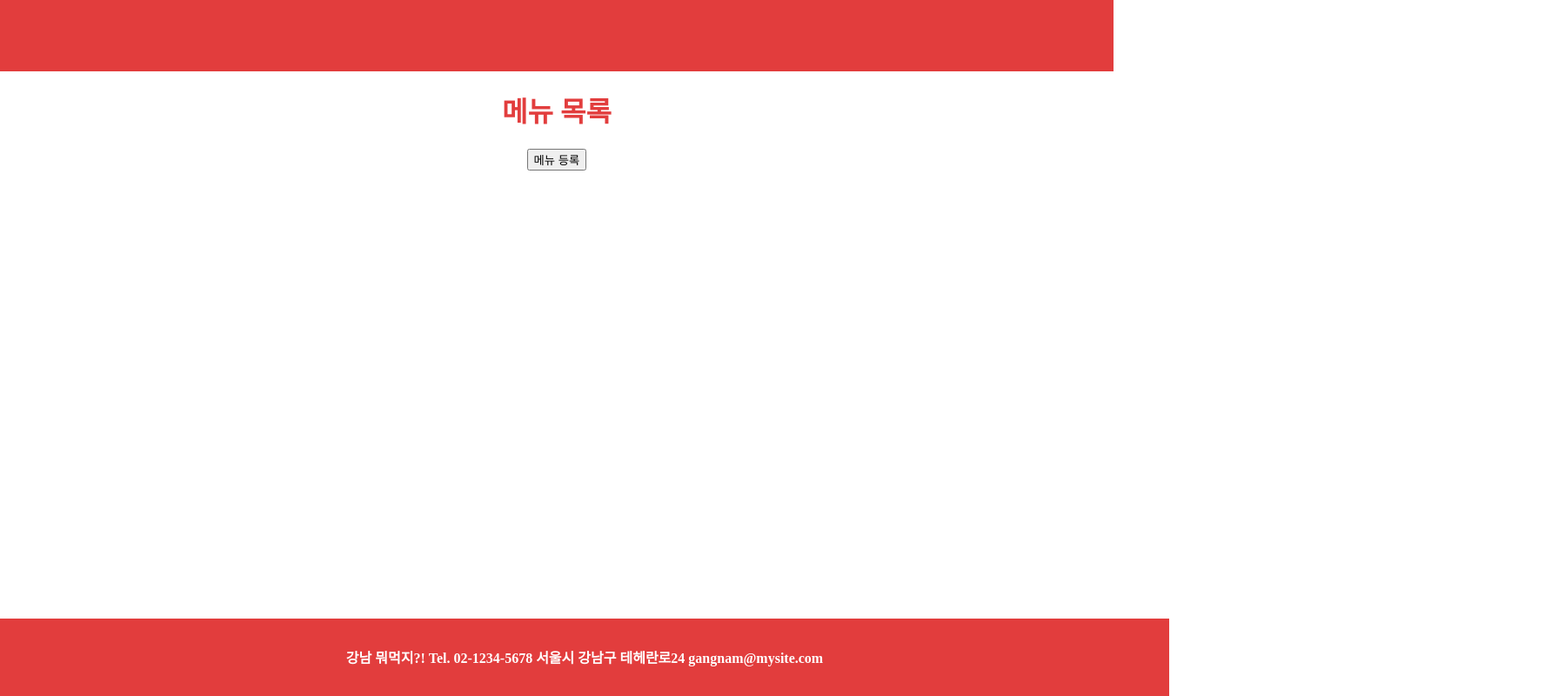
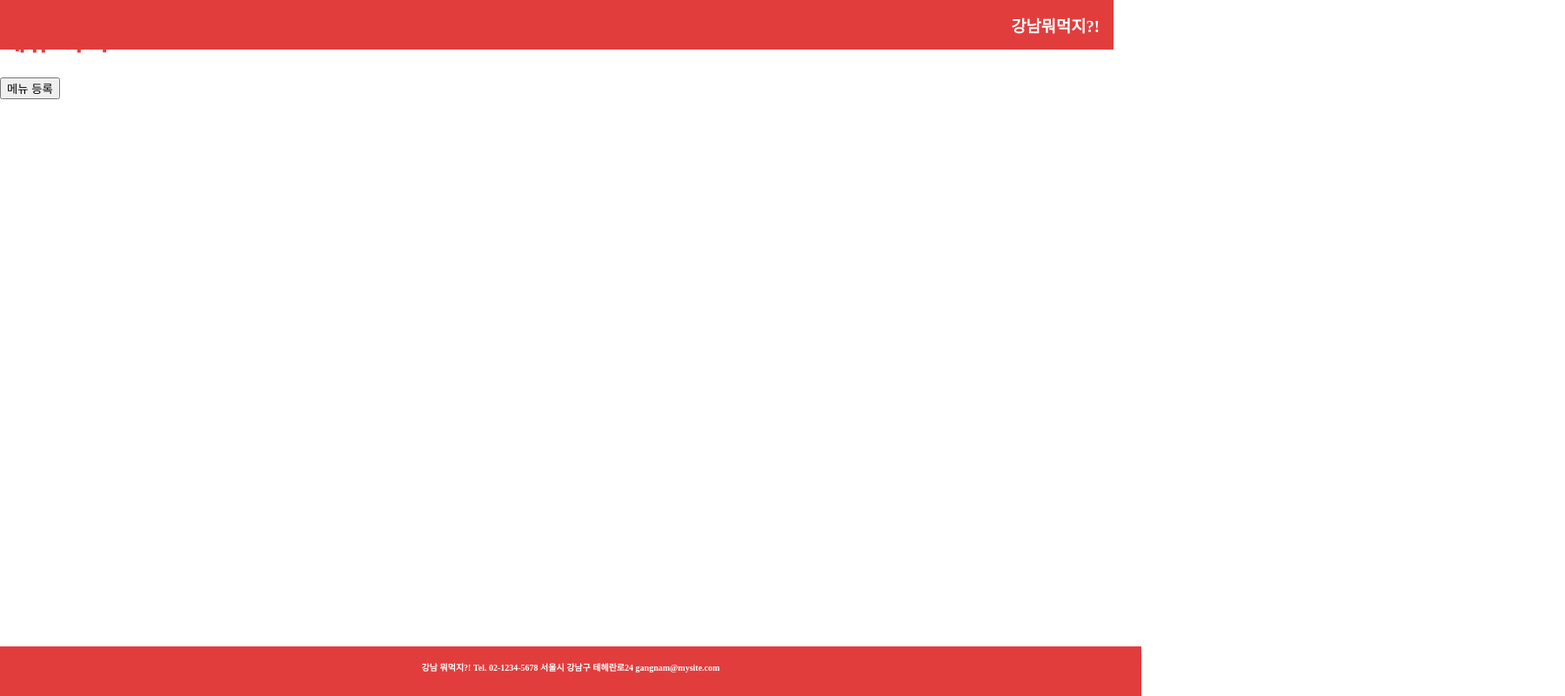
Before and after one commit to yuseungchul/toy-project, a React (Create React App) app: page /restaurant in a window 1280 px wide. Shown: the whole page at 87% size, 1799 px wide, since content can reach past the window. Built offline with nearby package versions, Linux system fonts and the light colour scheme; no server answers.

Commit message:
[구주영] 중간 통합 및 정리

```diff
--- a/src/App.css
+++ b/src/App.css
@@ -1,22 +1,3 @@
-body {
-    text-align: center;
-}
-
-ul {
-    list-style-type: none;
-    display : flex;
-    width : 280px;
-    margin : auto;
-}
-
-li {
-    padding : 10px;
-}
-
-a {
-    text-decoration: none;
-}
-
 .menuBox div {
   display: inline-block;
   margin: 5px;
@@ -35,19 +16,35 @@ a {
 }
 
 header {
-    height: 50px;
+  height: 25px;
   padding: 1rem;
   background: #E23D3D;
   color: white;
   font-weight: bold;
   display: flex;
-    /* justify-content: space-between; */
+  justify-content: space-between;
   align-items: center;
-    position: relative;
-
+  position: fixed;
   top: 0;
   left: 0;
   right: 0;
+}
+
+nav{
+  margin-left: auto;
+}
+
+footer {
+  height: 25px;
+  padding: 1rem;
+  background: #E23D3D;
+  color: white;
+  justify-content: space-between;
+  text-align: center;
+  font-size: 10px;
+  bottom: 0%;
+  width: 100%;
+  position: fixed;
 }
 
 
@@ -56,21 +53,3 @@ header {
   align-items:flex-end;
   float:left;
 }
-
-  nav{
-    margin-left: auto;
-  }
-
-  footer {
-    height: 25px;
-    padding: 2rem;
-    background: #E23D3D;
-    color: white;
-    justify-content: space-between;
-    text-align: center;
-    font-size: 10px;
-    bottom: 0%;
-    width: 100%;
-    position: absolute;
-    font-size: 1em;
-  }
--- a/src/App.js
+++ b/src/App.js
@@ -13,7 +13,6 @@ function App() {
       <Routes>
       <Route index element={ <Main/> }/>
         <Route path = "/" element={ <Layout/> }>
-
             <Route path="restaurant">
             <Route index element={<Restaurants/>}/>
             <Route path="regist" element={ <RestaurantRegist/> }/>
@@ -26,4 +25,5 @@ function App() {
   );
 }
 
+
 export default App;
--- a/src/components/commons/Header.js
+++ b/src/components/commons/Header.js
@@ -2,9 +2,9 @@ function Header() {
 
     return (
         <header>
-            <div className="headerword">
-            <h3 className="headersub">강남뭐먹지?!</h3>
-            </div>
+            <nav>
+            <h3>강남뭐먹지?!</h3>
+            </nav>
         </header>
     );
 }
--- /dev/null
+++ b/src/components/items/Restaurant.css
@@ -0,0 +1,12 @@
+.detailPage{
+
+    margin-top: 100px;
+    margin-bottom: 100px;
+
+}
+
+.detailLike {
+    background-color: white;
+    border: 1px solid white;
+    font-size: 30px;
+}
--- a/src/components/items/Restaurant.js
+++ b/src/components/items/Restaurant.js
@@ -3,6 +3,7 @@ import { useSelector, useDispatch} from 'react-redux';
 import { callGetRestaurantAPI,callLikeModifyAPI } from '../../apis/RestaurantAPICalls';
 import { increase } from '../../modules/LikeModule';
 import { FcLike, FcLikePlaceholder } from "react-icons/fc";
+import "./Restaurant.css";
 
 
 function Restaurant({ id }) {
@@ -34,19 +35,24 @@ function Restaurant({ id }) {
     return (
         restaurant && (
             <>
-                <h3>가게 이름 : { restaurant.storetNm }</h3>
+                <div className='detailPage'>
+                    <div className='detailRestaurantNm'><h3>{ restaurant.storetNm }</h3></div>
                     <h3>카테고리 : { restaurant.category }</h3>
-                <button onClick={onClickHandler}>{upLike ? <FcLike/>: <FcLikePlaceholder/>}</button> { like }
+                        <button  className='detailLike'onClick={ onClickHandler }>
+                            {upLike ? <FcLike/>: <FcLikePlaceholder/>}
+                            </button> { like }
                     <h3>리뷰갯수 : { (restaurant.detail.comments).length }</h3>
+                    <div className='detailInfo'>
                         <h3>영업시간 : { restaurant.operationHour }</h3>
                         <h3>전화번호 : { restaurant.phone}</h3>
                         <h3>대표메뉴 : { `${restaurant.menu} : ${restaurant.price}`}</h3>
                         <h3>배달가능 : { (restaurant.isDelivery == 'Y')? '배달가능':'배달불가'}</h3>
+                    </div>
                     <h3>리뷰 : { (restaurant.detail.comments).map((value,index) => (<li key={index}>{value}</li>))}</h3>
                     <img src={ restaurant.detail.images_category} style={ { width: 500, height: 500 } } alt={ restaurant.storetNm }/>
+                </div>
             </>
         )
     );
 }
-
 export default Restaurant;
--- /dev/null
+++ b/src/components/lists/RestaurantList.css
@@ -0,0 +1,24 @@
+.mainbuttonbox{
+    text-align: right;
+  }
+
+  .sortbuttonbox{
+    width: 120px;
+    height: 60px;
+    border-radius: 15%;
+    border : 2px solid #E23D3D;
+    margin : 2px;
+    background-color: #E23D3D;
+    color: aliceblue;
+    font-size : 14px;
+    font-weight: bolder;
+
+  }
+
+  .sortbuttonbox:hover{
+    background:#7A0C43;
+  }
+
+  .sortbuttonbox:active{
+    font-size:12px;
+  }
--- a/src/components/lists/RestaurantList.js
+++ b/src/components/lists/RestaurantList.js
@@ -2,7 +2,7 @@ import { useEffect } from 'react';
 import { useDispatch, useSelector } from "react-redux";
 import RestaurantCard from '../items/RestaurantCard';
 import { callGetRestaurantListAPI, callSortAPI, callLikeSortAPI, callSelectCategoryAPI } from "../../apis/RestaurantAPICalls";
-import "../../pages/main.css";
+import "./RestaurantList.css";
 
 
 function RestaurantList() {
--- a/src/pages/Main.js
+++ b/src/pages/Main.js
@@ -1,6 +1,6 @@
 import "./main.css";
 import { Link } from 'react-router-dom';
-import Footer from "../components/commons/Footer";
+
 
 function Main() {
     return(
@@ -44,12 +44,7 @@ function Main() {
                     <h1 className="clickbox">맛집보러가기 Click!</h1>
                 </Link>
                 </div>
-
-
             </div>
-            <div className="footbox">
-                <b >강남 뭐먹지?! Tel. 02-1234-5678  서울시 강남구 테헤란로24  gangnam@mysite.com</b>
-                </div>
         </div>
 
 
--- a/src/pages/RestaurantDetail.js
+++ b/src/pages/RestaurantDetail.js
@@ -12,7 +12,6 @@ function RestaurantDetail() {
 
     return (
         <div>
-            <h1>가맹점 상세</h1>
             <Restaurant id={ id }/>
             <ReviewRegistForm/>
 
```
Lines whose indentation alone changed are shown as unchanged.
